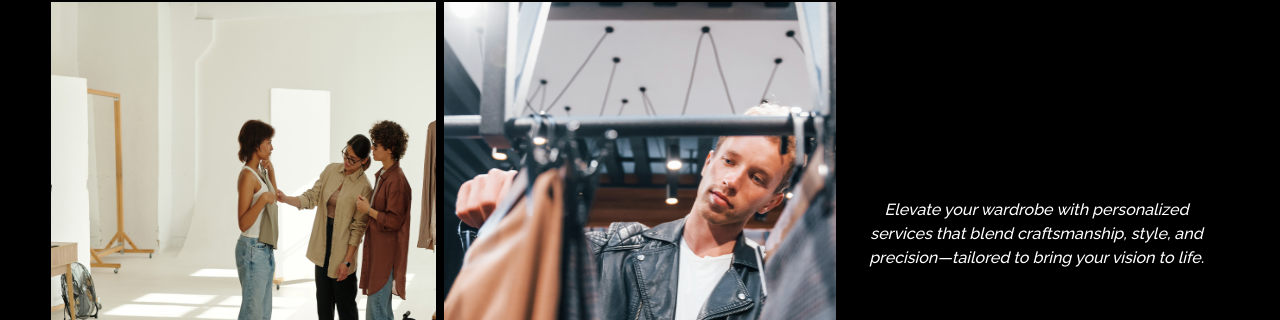
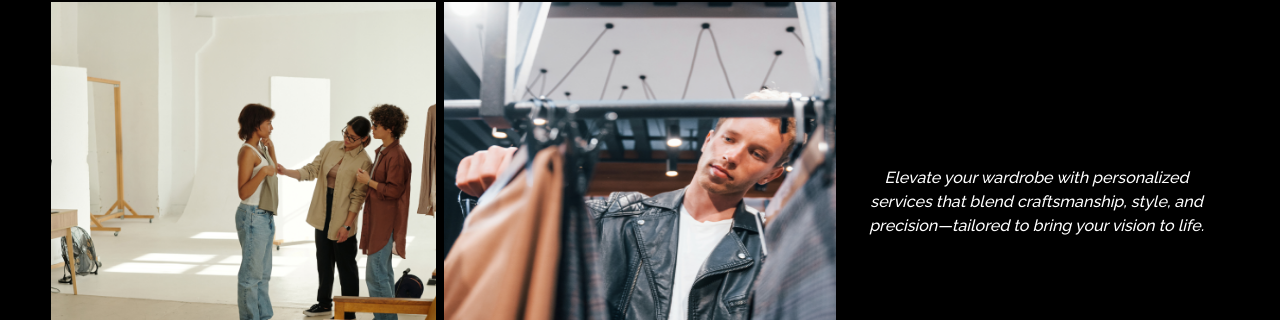
Before and after one commit to kizzy-shaped/shaped, a Next.js app: page /fashion in a window 1280 px wide. Shown: the part 1174-1494 px from the top of the page. Built offline with nearby package versions, Linux system fonts and the light colour scheme.

Commit message:
update Gallery component styles for improved layout across different screen sizes

```diff
--- a/app/fashion/page.tsx
+++ b/app/fashion/page.tsx
@@ -106,7 +106,7 @@ function Gallery() {
   return (
     <div className="w-full h-fit bg-black">
       {/* Desktop */}
-      <Container className="w-full h-fit grid grid-rows-[464px_464px] grid-cols-[1fr_0.5fr_0.5fr_1fr] gap-[0.5em] wmax_lg:hidden">
+      <Container className="w-full h-fit grid grid-rows-[400px_400px] wmin_1920:grid-rows-[540px_540px] 1920_1440:grid-rows-[480px_480px] grid-cols-[1fr_0.5fr_0.5fr_1fr] gap-[0.5em] wmax_lg:hidden">
         <div
           onMouseEnter={() => setCurrentGalleyIndex(0)}
           onMouseLeave={() => setCurrentGalleyIndex(null)}
```
